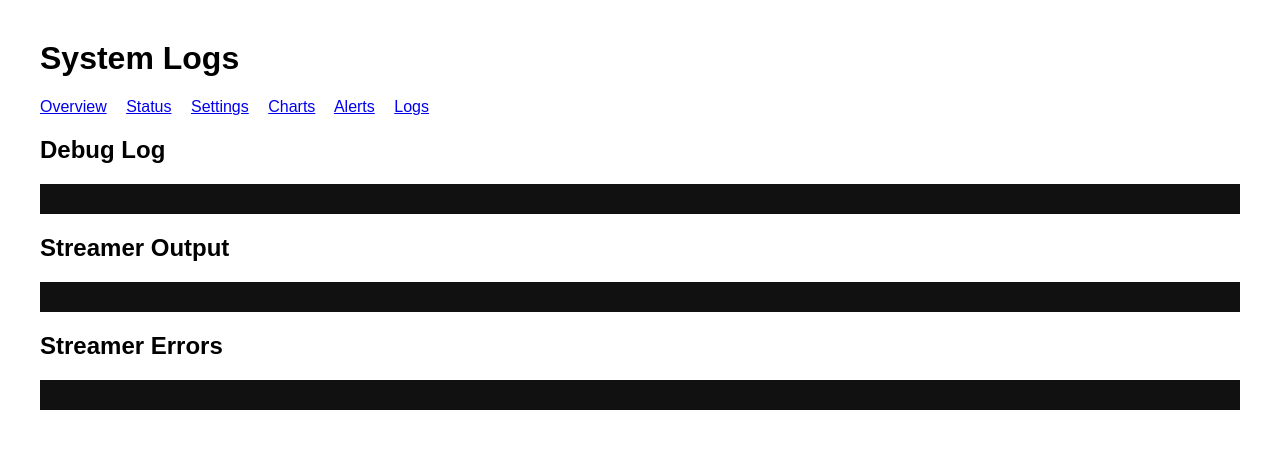
After one commit to 2020dataanalysis/stock-alert-saas, a Python web app: template app/web/templates/logs.html in a window 1280 px wide. The commit adds this page. Shown: the top 449 px of the page. Run offline with Jinja, Linux system fonts and the light colour scheme; the template is opened without the code that fills it, so the values that code supplies are empty.

Commit message:
Add logs

```diff
--- /dev/null
+++ b/app/web/templates/logs.html
@@ -0,0 +1,41 @@
+<!DOCTYPE html>
+<html>
+<head>
+    <meta http-equiv="refresh" content="10">
+    <title>Logs</title>
+    <style>
+        body { font-family: Arial; margin: 40px; }
+        a { margin-right: 15px; }
+        pre {
+            background: #111;
+            color: #eee;
+            padding: 15px;
+            overflow-x: auto;
+            max-height: 300px;
+        }
+    </style>
+</head>
+<body>
+
+<h1>System Logs</h1>
+
+<nav>
+    <a href="/">Overview</a>
+    <a href="/status">Status</a>
+    <a href="/settings">Settings</a>
+    <a href="/charts">Charts</a>
+    <a href="/alerts">Alerts</a>
+    <a href="/logs">Logs</a>
+</nav>
+
+<h2>Debug Log</h2>
+<pre>{{ logs.debug_log }}</pre>
+
+<h2>Streamer Output</h2>
+<pre>{{ logs.streamer_out }}</pre>
+
+<h2>Streamer Errors</h2>
+<pre>{{ logs.streamer_err }}</pre>
+
+</body>
+</html>
--- a/app/web/templates/overview.html
+++ b/app/web/templates/overview.html
@@ -20,6 +20,7 @@
     <a href="/settings">Settings</a>
     <a href="/charts">Charts</a>
     <a href="/alerts">Alerts</a>
+    <a href="/logs">Logs</a>
 </nav>
 
 <h2>System Status</h2>
```
Also changed, not shown: app/web/dashboard.py (+28 -0 lines).
